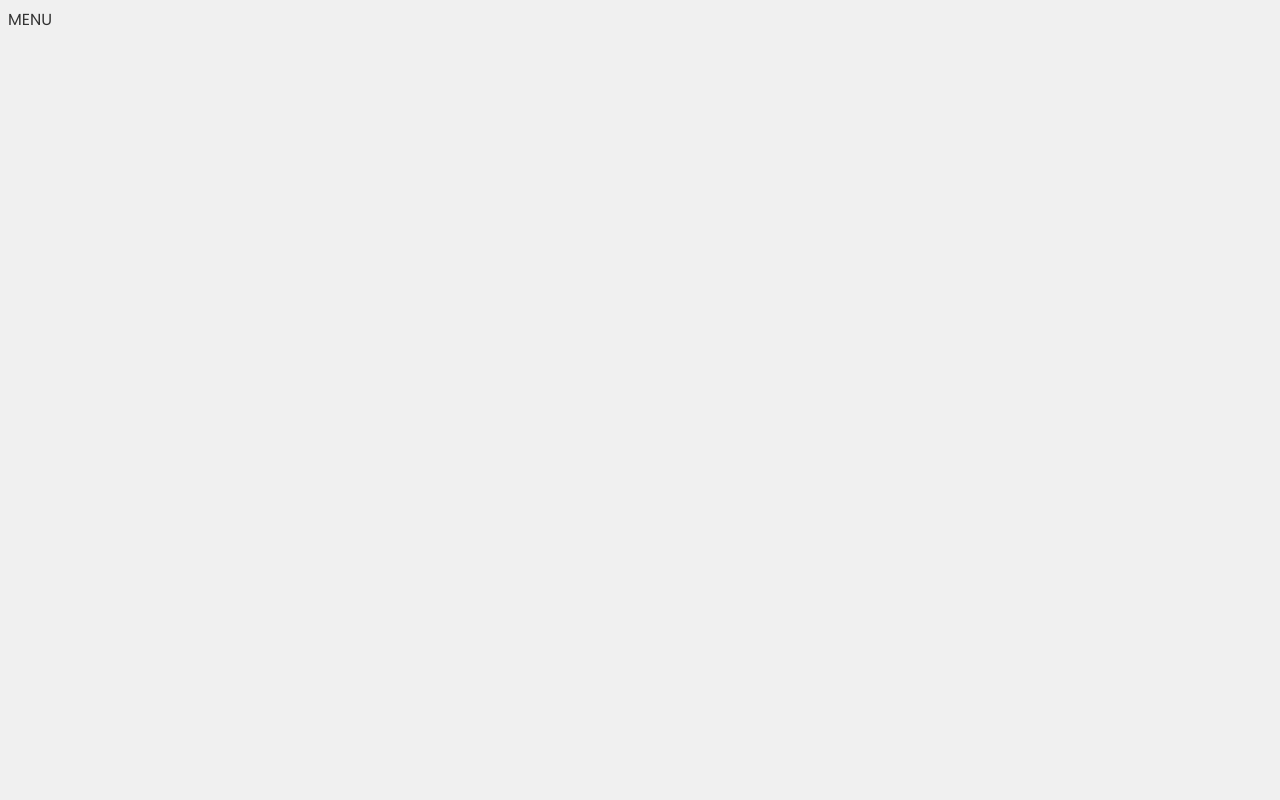
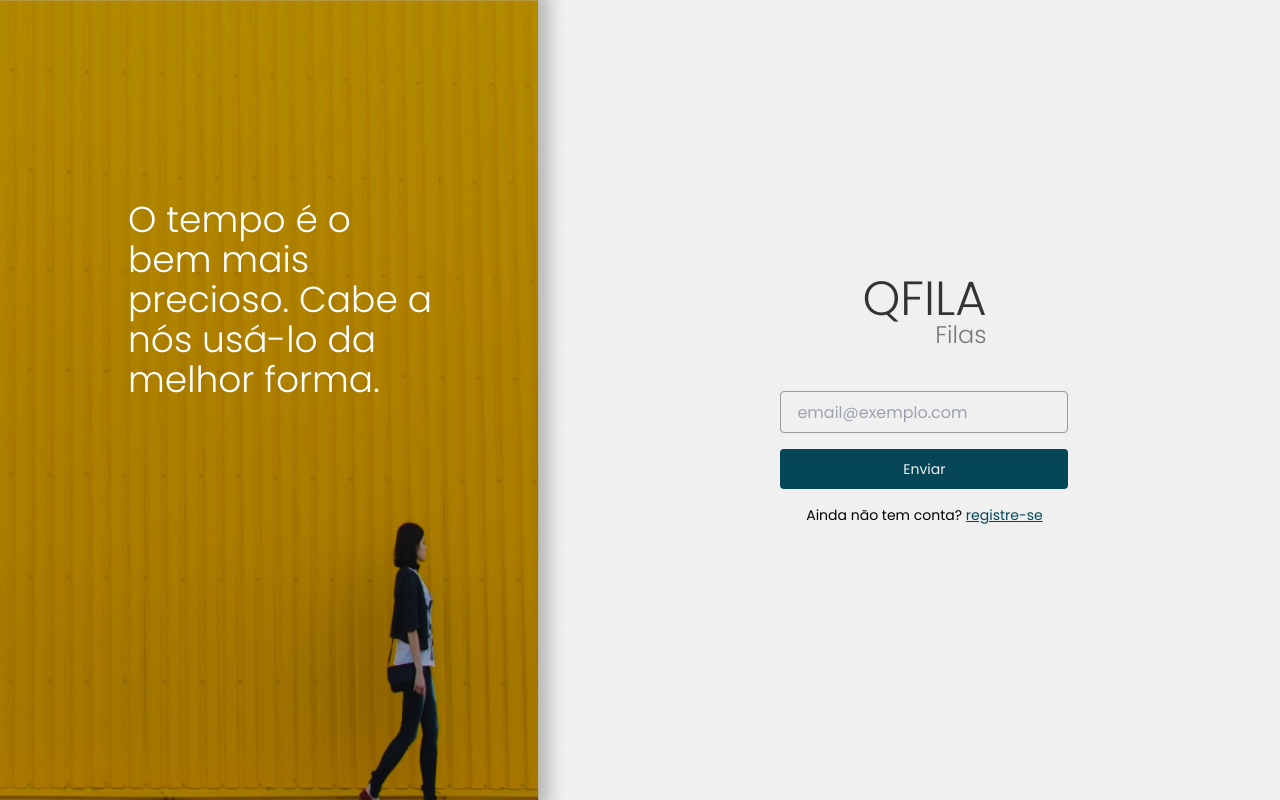
Before and after one commit to qfila/qfila-frontend, a Next.js app: page / in a window 1280 px wide. Built offline with nearby package versions, Linux system fonts and the light colour scheme.

Commit message:
feat: add home page to route group

```diff
--- /dev/null
+++ b/src/app/(routes)/page.tsx
@@ -0,0 +1,26 @@
+import { Button } from '@/components/ui/button';
+import { Input } from '@/components/ui/input';
+import Link from 'next/link';
+
+export default function Home() {
+  return (
+    <div className="w-full p-4 max-w-xs flex flex-col gap-4 justify-center items-center">
+      <div className="mb-7">
+        <h1 className="text-5xl font-light">QFILA</h1>
+        <h2 className="text-2xl font-light text-muted w-max ml-auto leading-6">
+          Filas
+        </h2>
+      </div>
+
+      <Input placeholder="email@exemplo.com" type="email" />
+      <Button className="w-full">Enviar</Button>
+
+      <div className="text-black text-sm">
+        Ainda não tem conta?{' '}
+        <Link href={'/sign-up'} className="underline text-primary">
+          registre-se
+        </Link>
+      </div>
+    </div>
+  );
+}
--- a/src/app/page.tsx
+++ /dev/null
@@ -1,3 +0,0 @@
-export default function Home() {
-  return <div className="p-2">MENU</div>;
-}
```
